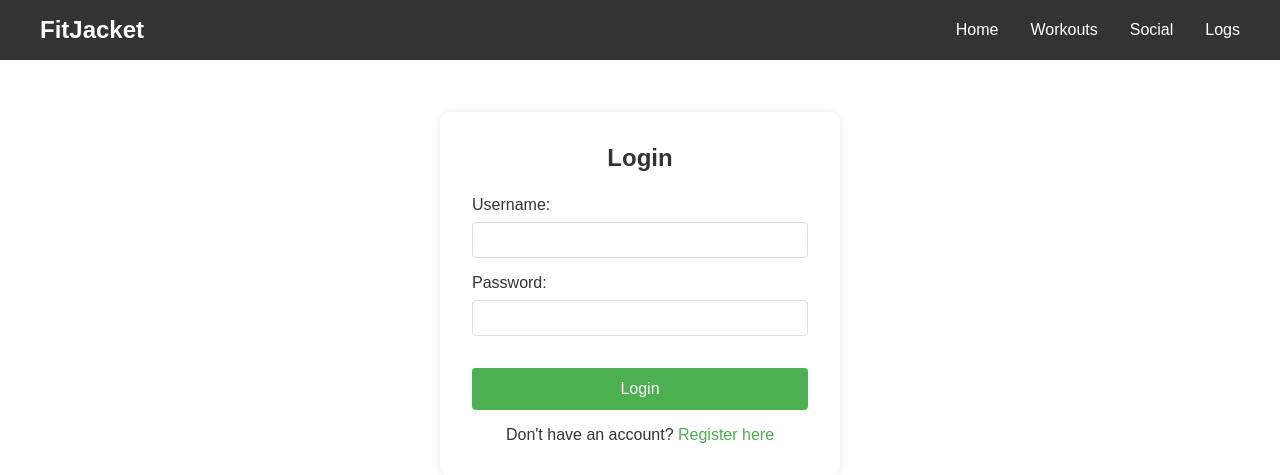
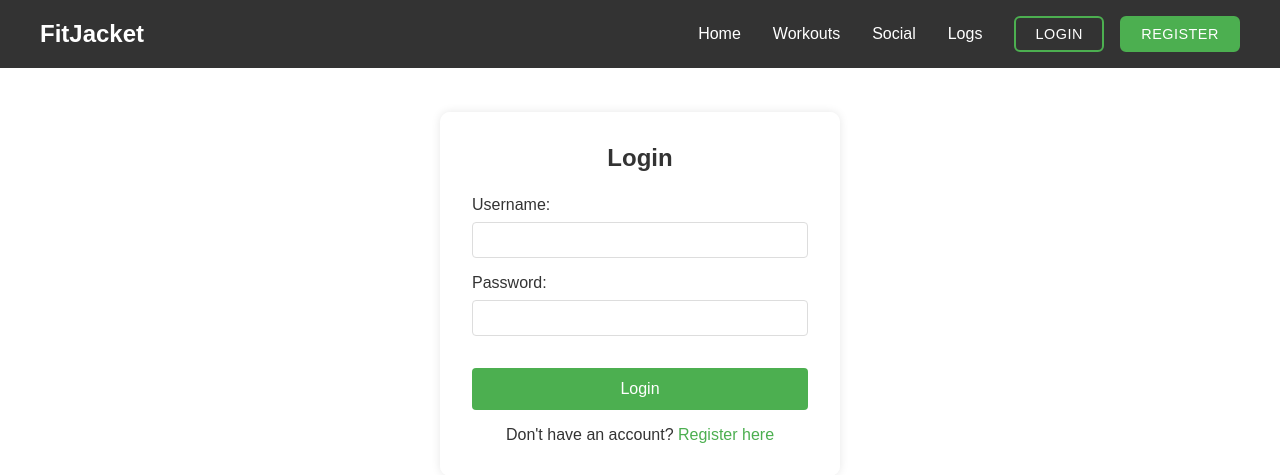
Before and after one commit to acezth/CS2340_FitJacket, a Django app: page /login/ in a window 1280 px wide. Shown: the top 475 px of the page. Run offline with Django 5.2, Linux system fonts and the light colour scheme.

Commit message:
Reapplied auth styling changes

```diff
--- a/home/templates/home/base.html
+++ b/home/templates/home/base.html
@@ -44,6 +44,7 @@
         .nav-links {
             display: flex;
             gap: 2rem;
+            align-items: center;
         }
 
         .nav-links a {
@@ -55,6 +56,70 @@
 
         .nav-links a:hover {
             color: #4CAF50;
+        }
+
+        .auth-links {
+            display: flex;
+            gap: 1rem;
+            align-items: center;
+        }
+
+        .welcome-message {
+            color: #4CAF50;
+            font-weight: 600;
+            padding: 0.5rem 1rem;
+            background-color: rgba(76, 175, 80, 0.1);
+            border-radius: 4px;
+            border: 1px solid rgba(76, 175, 80, 0.2);
+        }
+
+        .auth-button {
+            padding: 0.5rem 1.2rem;
+            border-radius: 6px;
+            font-weight: 600;
+            transition: all 0.3s ease;
+            text-transform: uppercase;
+            font-size: 0.9rem;
+            letter-spacing: 0.5px;
+        }
+
+        .login-button {
+            background-color: transparent;
+            border: 2px solid #4CAF50;
+            color: #4CAF50;
+        }
+
+        .login-button:hover {
+            background-color: #4CAF50;
+            color: white;
+            transform: translateY(-2px);
+            box-shadow: 0 4px 8px rgba(76, 175, 80, 0.2);
+        }
+
+        .register-button {
+            background-color: #4CAF50;
+            color: white;
+            border: 2px solid #4CAF50;
+        }
+
+        .register-button:hover {
+            background-color: #45a049;
+            border-color: #45a049;
+            transform: translateY(-2px);
+            box-shadow: 0 4px 8px rgba(76, 175, 80, 0.2);
+        }
+
+        .logout-button {
+            background-color: #ff4444;
+            color: white;
+            border: 2px solid #ff4444;
+        }
+
+        .logout-button:hover {
+            background-color: #cc0000;
+            border-color: #cc0000;
+            transform: translateY(-2px);
+            box-shadow: 0 4px 8px rgba(255, 68, 68, 0.2);
         }
 
         .content {
@@ -72,6 +137,18 @@
                 <a href="/workouts">Workouts</a>
                 <a href="/social">Social</a>
                 <a href="/logs">Logs</a>
+                <div class="auth-links">
+                    {% if user.is_authenticated %}
+                        <span class="welcome-message">Welcome, {{ user.username }}</span>
+                        <form method="post" action="{% url 'logout' %}" style="margin: 0; display: inline;">
+                            {% csrf_token %}
+                            <button type="submit" class="auth-button logout-button" style="cursor: pointer; border: none; font-family: inherit;">Logout</button>
+                        </form>
+                    {% else %}
+                        <a href="{% url 'login' %}" class="auth-button login-button">Login</a>
+                        <a href="{% url 'register' %}" class="auth-button register-button">Register</a>
+                    {% endif %}
+                </div>
             </div>
         </div>
     </nav>
```
